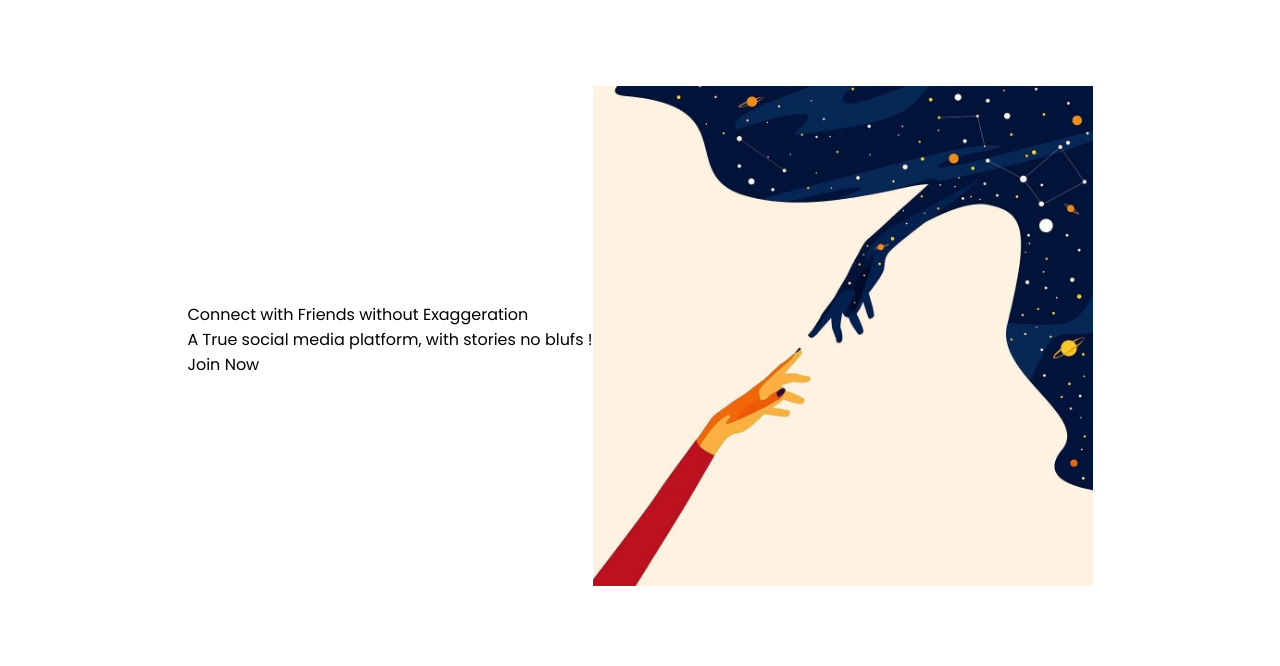
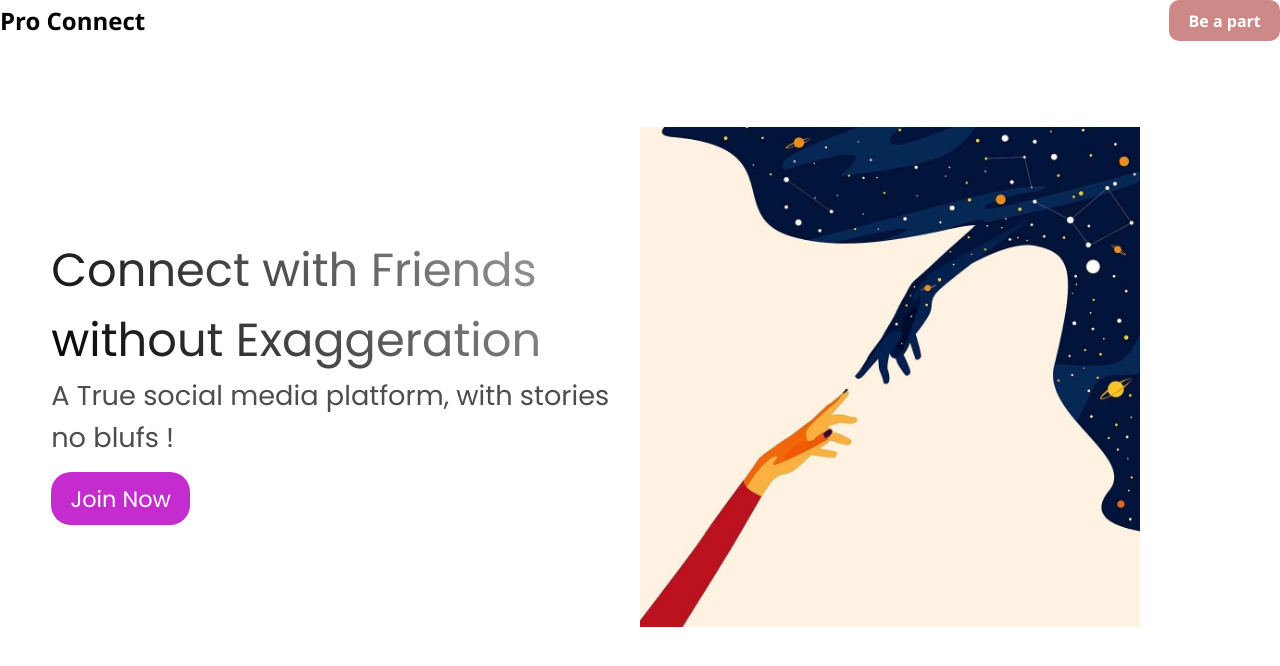
Before and after one commit to Hellkryptonium/LinkedInClone, a Next.js app in the folder frontend/: page / in a window 1280 px wide. Shown: the top 666 px of the page. Built offline with nearby package versions, Linux system fonts and the light colour scheme.

Commit message:
feat: implement UserLayout and NavBarComponent for improved navigation

```diff
--- /dev/null
+++ b/frontend/src/Components/Navbar/index.jsx
@@ -0,0 +1,34 @@
+import React from 'react'
+import styles from "./styles.module.css"
+import { useRouter } from 'next/router'
+
+function NavBarComponent() {
+
+    const router = useRouter();
+
+  return (
+
+
+    <div classname = {styles.container}>
+        <nav className={styles.navBar}>
+
+            <h1 style={{cursor: "pointer"}} onClick={ () => {
+                router.push("/")
+            }}>Pro Connect</h1>
+
+            <div className={styles.navBarOptionContainer}>
+
+                <div onClick={ () => {
+                        router.push("/login")
+                    }} className={styles.buttonJoin}>
+
+                    <p>Be a part</p>
+                </div>
+            </div>
+
+        </nav>
+    </div>
+  )
+}
+
+export default NavBarComponent
--- /dev/null
+++ b/frontend/src/Components/Navbar/styles.module.css
@@ -0,0 +1,23 @@
+.container {
+    padding: 1.2rem;
+}
+
+.navBar {
+    display: flex;
+    align-items: center;
+    justify-content: space-between;
+}
+
+.navBarOptionContainer {
+    display: flex;
+}
+
+.buttonJoin {
+    background-color: #CD8987;
+    border-radius: 10px;
+    padding-block: 0.6rem;
+    padding-inline: 1.2rem;
+    color: white;
+    font-weight: bold;
+    cursor: pointer;
+}
--- /dev/null
+++ b/frontend/src/layout/UserLayout/index.jsx
@@ -0,0 +1,13 @@
+import NavBarComponent from '@/Components/Navbar'
+import React from 'react'
+
+function UserLayout({ children }) {
+  return (
+    <div>
+        <NavBarComponent />
+        {children}
+    </div>
+  )
+}
+
+export default UserLayout
--- a/frontend/src/pages/index.jsx
+++ b/frontend/src/pages/index.jsx
@@ -3,6 +3,7 @@ import Image from "next/image";
 import { Geist, Geist_Mono } from "next/font/google";
 import styles from "@/styles/Home.module.css";
 import { useRouter } from "next/router";
+import UserLayout from "@/layout/UserLayout";
 
 const geistSans = Geist({
   variable: "--font-geist-sans",
@@ -19,7 +20,7 @@ export default function Home() {
   const router = useRouter();
 
   return (
-    <>
+    <UserLayout>
       <div className={styles.container}>
         <div className={styles.mainContainer}>
 
@@ -31,7 +32,7 @@ export default function Home() {
 
             <div onClick={ () => {
               router.push("/login")
-            }} className="buttonJoin">
+            }} className={styles.buttonJoin}>
               <p>Join Now</p>
             </div>
 
@@ -43,6 +44,6 @@ export default function Home() {
 
         </div>
       </div>
-    </>
+    </UserLayout>
   );
 }
--- a/frontend/src/pages/login/index.jsx
+++ b/frontend/src/pages/login/index.jsx
@@ -1,8 +1,11 @@
+import UserLayout from '@/layout/UserLayout'
 import React from 'react'
 
 function LoginComponent() {
   return (
-    <div>LoginComponent</div>
+    <UserLayout>
+      <h2>Login</h2>
+    </UserLayout>
   )
 }
 
--- a/frontend/src/styles/Home.module.css
+++ b/frontend/src/styles/Home.module.css
@@ -10,3 +10,38 @@
     padding-inline: 2rem;
     height: 80vh;
 }
+
+
+.mainContainer_left {
+    flex: 0.5;
+}
+
+.mainContainer_right {
+    flex: 0.5;
+}
+
+.mainContainer_left > p:nth-child(1) {
+    font-size: 2.9rem;
+    background: linear-gradient(45deg, #000000, #b2b2b2);
+    background-clip: text;
+    -webkit-text-fill-color: transparent;
+}
+
+.mainContainer_left > p:nth-child(2) {
+    color: #4D4D4D;
+    font-size: 1.7rem;
+}
+
+.mainContainer_left > div.buttonJoin {
+    width: fit-content;
+    cursor: pointer;
+    user-select: none;
+    transition: all 0.2s;
+    margin-top: 0.8rem;
+    font-size: 1.4rem;
+    background-color: rgb(197, 44, 208);
+    color: white;
+    padding-inline: 1.2rem;
+    padding-block: 0.6rem;
+    border-radius: 20px;
+}
```
